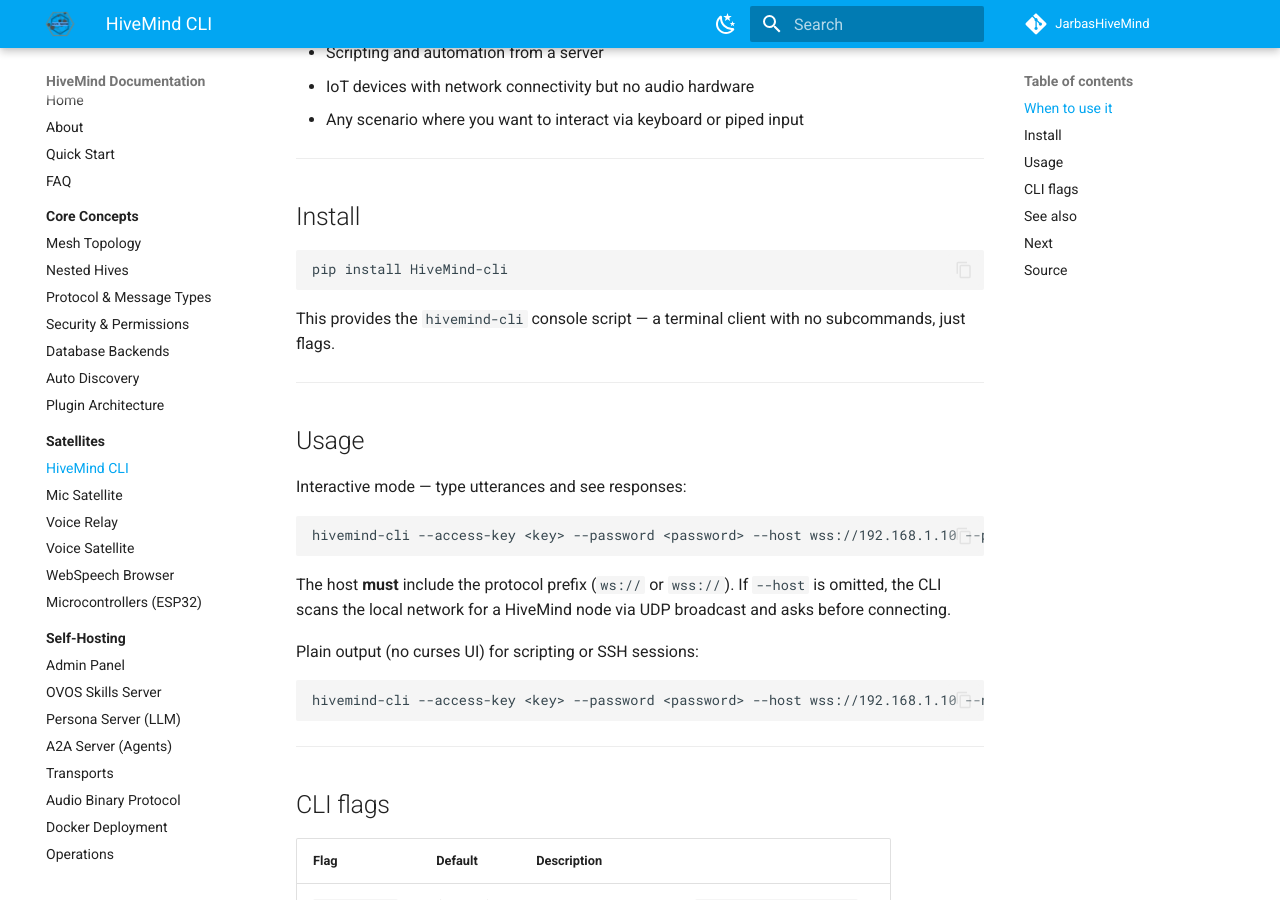
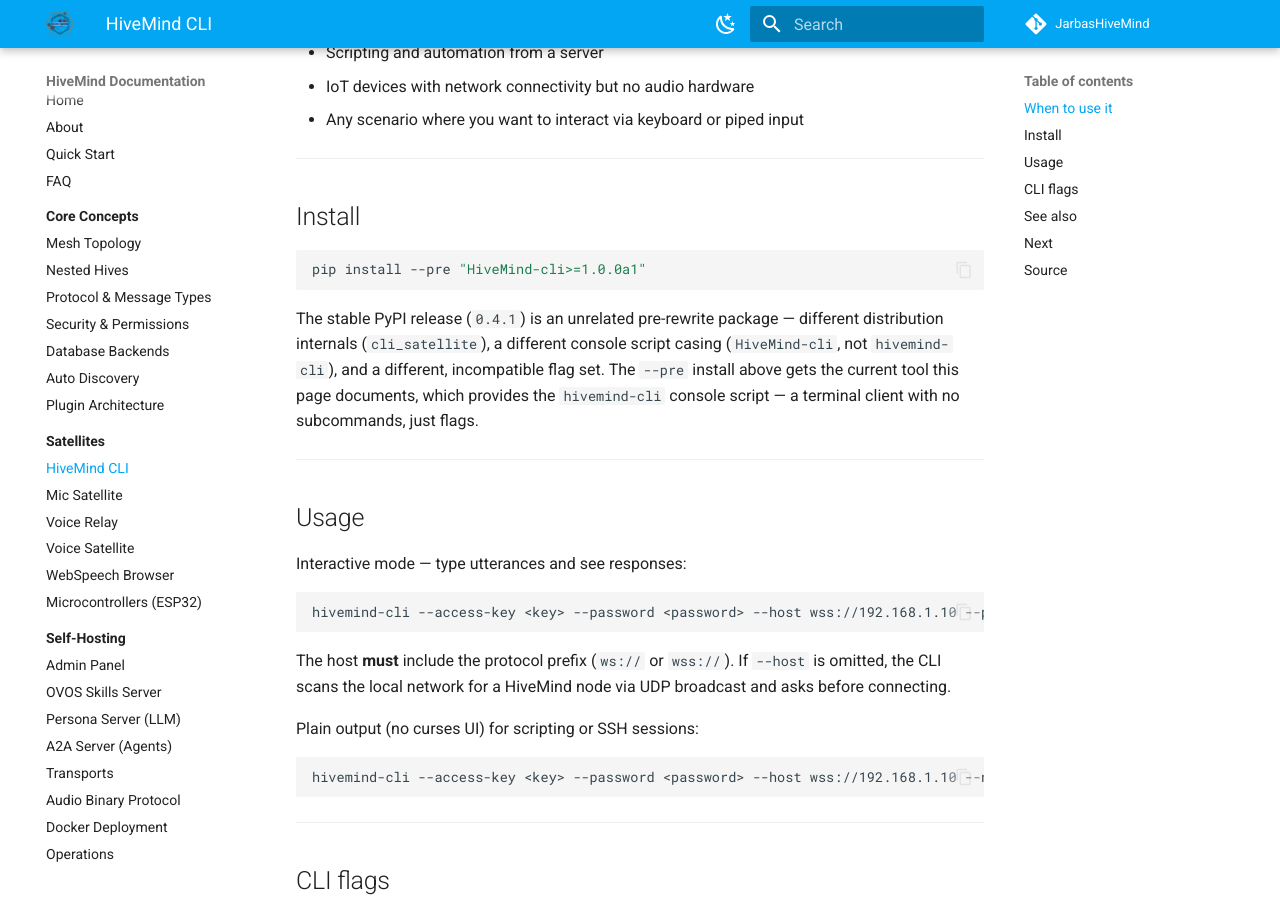
Before and after one commit to JarbasHiveMind/HiveMind-community-docs, an MkDocs documentation site: the page built from docs/satellites/cli.md, in a window 1280 px wide and 900 px high, scrolled down 628 px. Built offline with MkDocs 1.6.1 and Material for MkDocs 9.7.7, drawn with Linux system fonts in a browser that asks for light colours.

Commit message:
docs: fix HiveMind-cli install, stable 0.4.1 is an unrelated pre-rewrite package

````diff
--- a/docs/satellites/cli.md
+++ b/docs/satellites/cli.md
@@ -27,11 +27,14 @@ into a cron job, or wiring up a headless box that has a network cable and nothin
 ## Install
 
 ```bash
-pip install HiveMind-cli
+pip install --pre "HiveMind-cli>=1.0.0a1"
 ```
 
-This provides the `hivemind-cli` console script — a terminal client with no
-subcommands, just flags.
+The stable PyPI release (`0.4.1`) is an unrelated pre-rewrite package — different
+distribution internals (`cli_satellite`), a different console script casing
+(`HiveMind-cli`, not `hivemind-cli`), and a different, incompatible flag set. The `--pre`
+install above gets the current tool this page documents, which provides the
+`hivemind-cli` console script — a terminal client with no subcommands, just flags.
 
 ---
 
````
